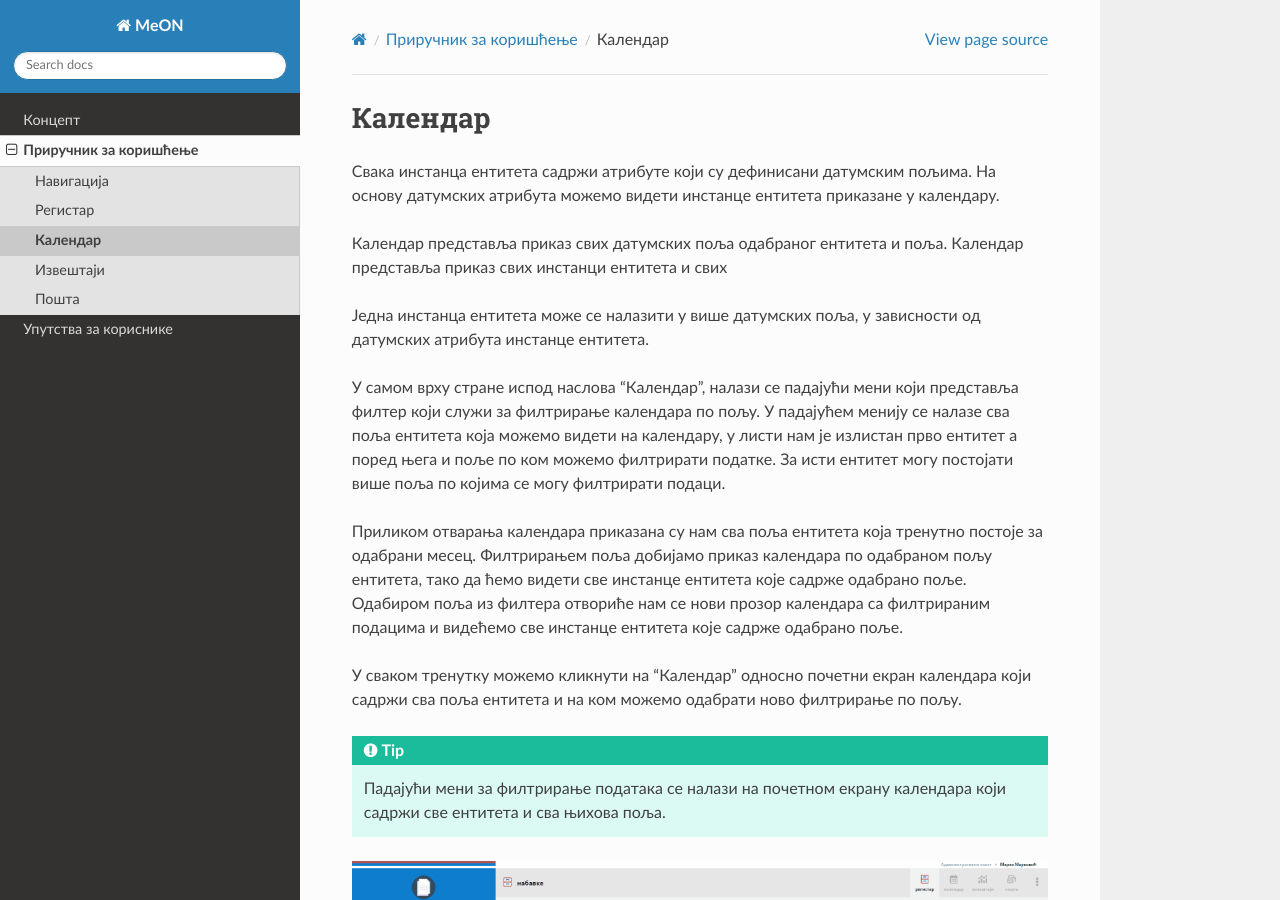
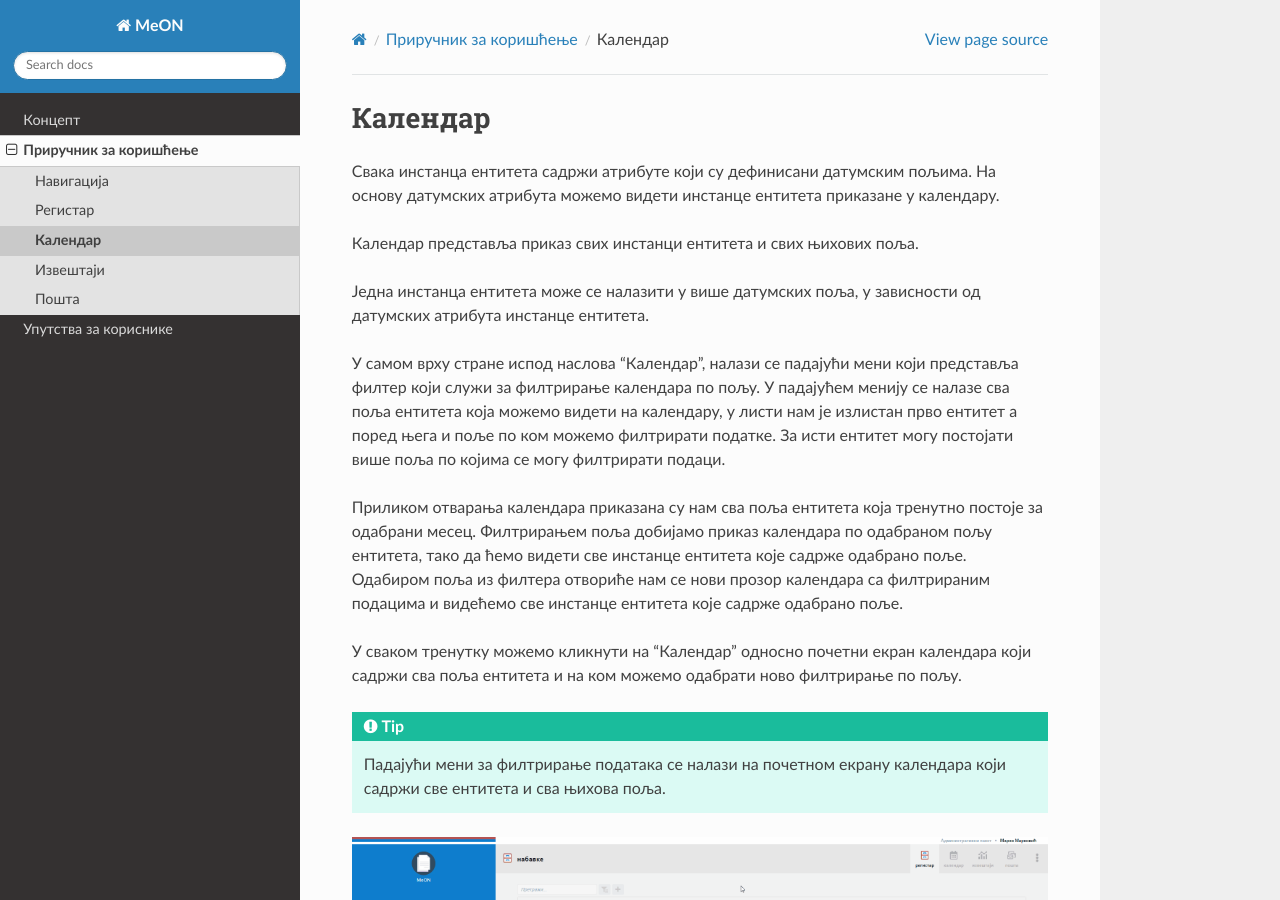
Before and after one commit to ismt-hub/MeON-Docs, a Sphinx documentation site: the page built from docs/prirucnik/kalendar.rst, in a window 1280 px wide and 900 px high. Built offline with Sphinx 7.4.7 and the Read the Docs theme 2.0.0, drawn with Linux system fonts in a browser that asks for light colours.

Commit message:
Changes to kalendar.rst

```diff
--- a/docs/prirucnik/kalendar.rst
+++ b/docs/prirucnik/kalendar.rst
@@ -6,8 +6,7 @@
 
 Свака инстанца ентитета садржи атрибуте који су дефинисани датумским пољима. На основу датумских атрибута можемо видети инстанце ентитета приказане у календару.
 
-Календар представља приказ свих датумских поља одабраног ентитета и поља.
-Календар представља приказ свих инстанци ентитета и свих
+Календар представља приказ свих инстанци ентитета и свих њихових поља.
 
 Једна инстанца ентитета може се налазити у више датумских поља, у зависности од датумских атрибута инстанце ентитета.
 
```
